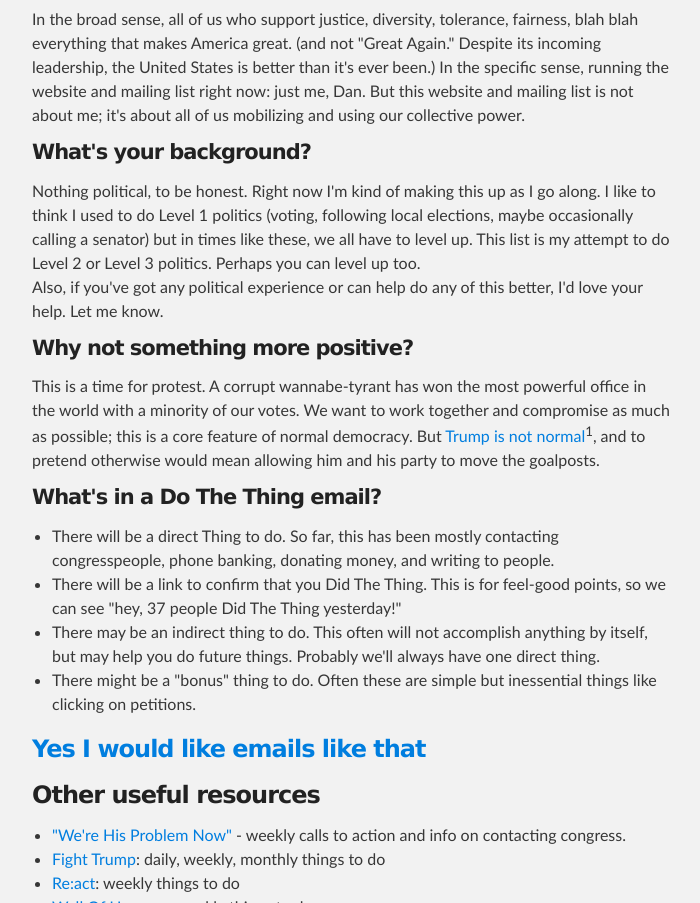
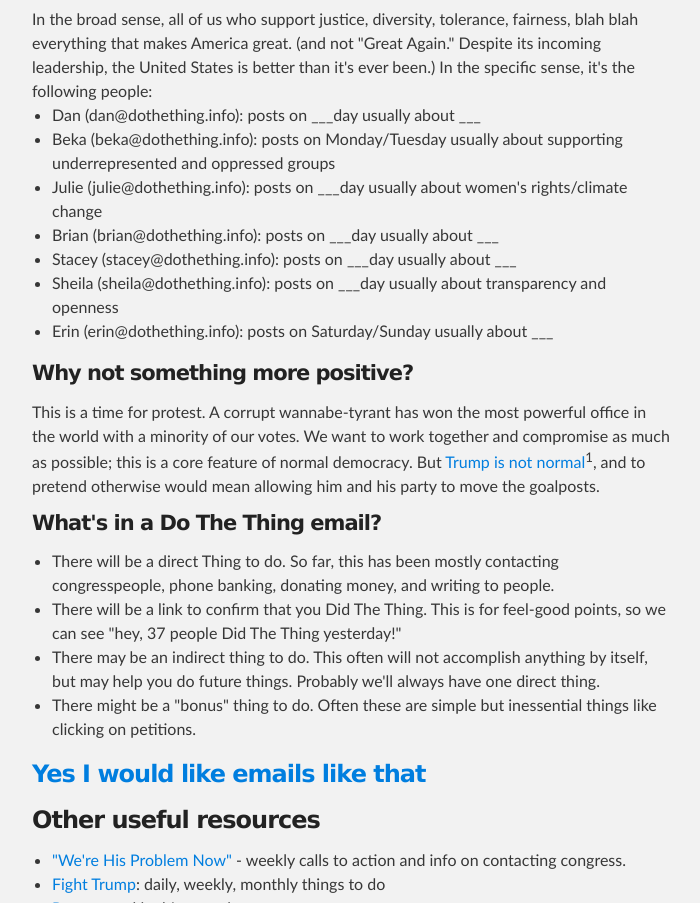
Before and after one commit to dantasse/dothething, a plain HTML site: page index.html in a window 1280 px wide. Shown: the part 1119-2022 px from the top of the page, without its empty margins (288-988 px from the left). Drawn offline with Linux system fonts and the light colour scheme.

Commit message:
add people in here

```diff
--- a/index.html
+++ b/index.html
@@ -49,10 +49,16 @@
         <h3>FAQ</h3>
 
         <h4>Who's "we"?</h4>
-        In the broad sense, all of us who support justice, diversity, tolerance, fairness, blah blah everything that makes America great. (and not "Great Again." Despite its incoming leadership, the United States is better than it's ever been.) In the specific sense, running the website and mailing list right now: just me, Dan. But this website and mailing list is not about me; it's about all of us mobilizing and using our collective power.
-        <h4>What's your background?</h4>
-        Nothing political, to be honest. Right now I'm kind of making this up as I go along. I like to think I used to do Level 1 politics (voting, following local elections, maybe occasionally calling a senator) but in times like these, we all have to level up. This list is my attempt to do Level 2 or Level 3 politics. Perhaps you can level up too.
-        <br>Also, if you've got any political experience or can help do any of this better, I'd love your help. Let me know.
+        In the broad sense, all of us who support justice, diversity, tolerance, fairness, blah blah everything that makes America great. (and not "Great Again." Despite its incoming leadership, the United States is better than it's ever been.) In the specific sense, it's the following people:
+        <ul>
+          <li>Dan (dan@dothething.info): posts on ___day usually about ___</li>
+          <li>Beka (beka@dothething.info): posts on Monday/Tuesday usually about supporting underrepresented and oppressed groups</li>
+          <li>Julie (julie@dothething.info): posts on ___day usually about women's rights/climate change</li>
+          <li>Brian (brian@dothething.info): posts on ___day usually about ___</li>
+          <li>Stacey (stacey@dothething.info): posts on ___day usually about ___</li>
+          <li>Sheila (sheila@dothething.info): posts on ___day usually about transparency and openness</li>
+          <li>Erin (erin@dothething.info): posts on Saturday/Sunday usually about ___</li>
+        </ul>
 
         <h4>Why not something more positive?</h4>
 
```
